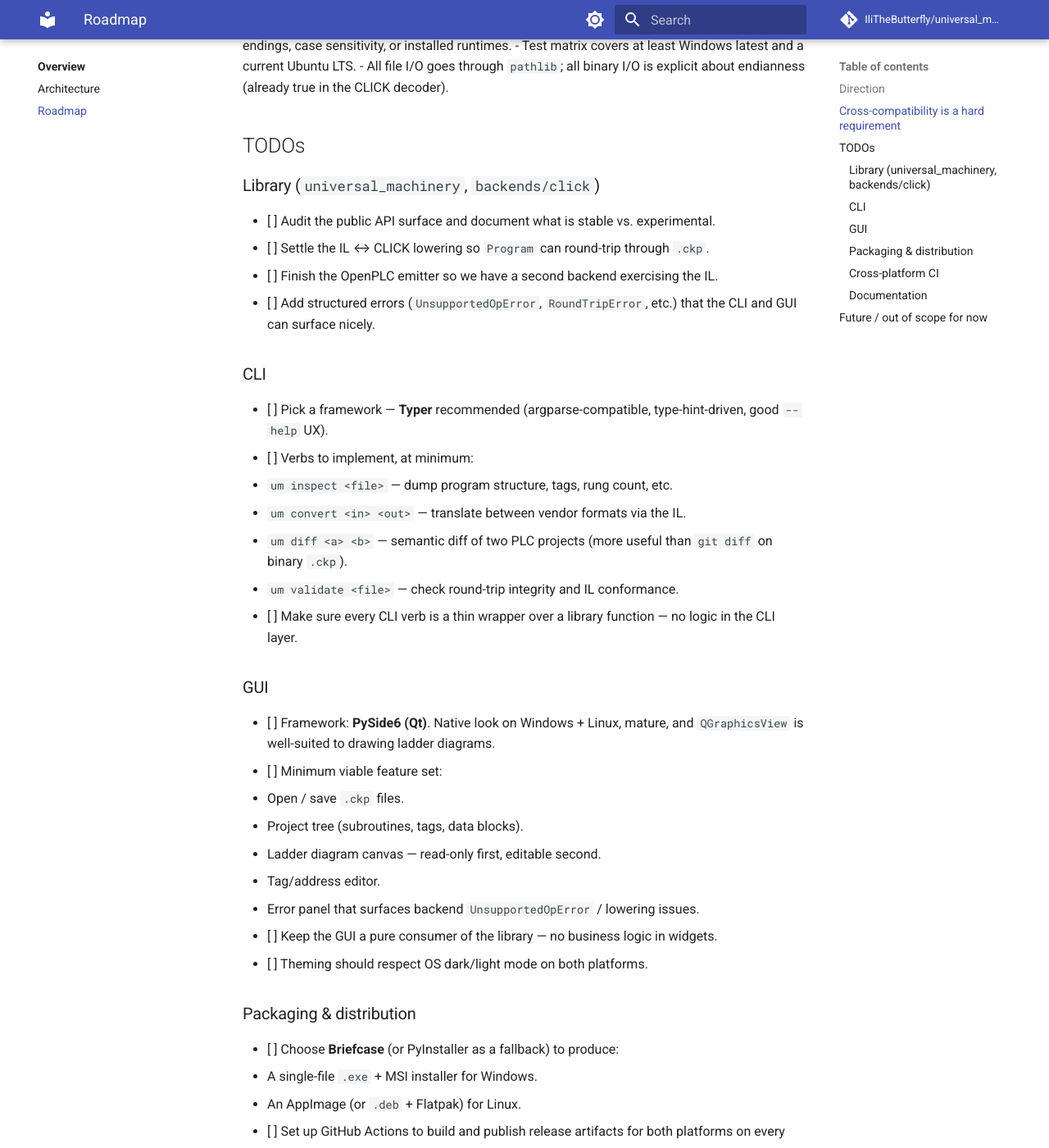
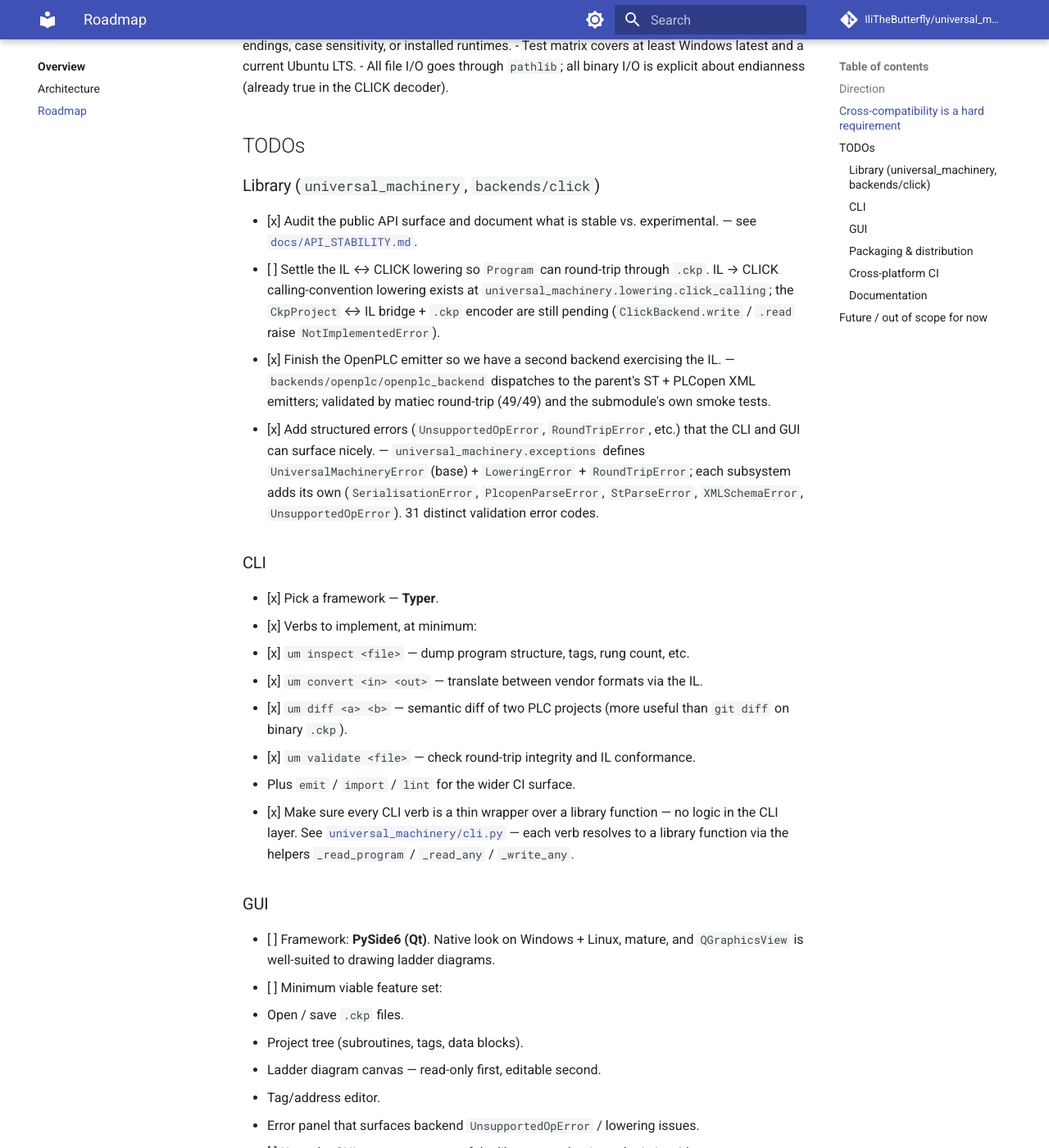
Before and after one commit to IliTheButterfly/universal_machinery, an MkDocs documentation site: the page built from docs/ROADMAP.md, in a window 1280 px wide and 1400 px high, scrolled down 965 px. Shown: the whole window at 82% size. Built offline with MkDocs 1.6.1 and Material for MkDocs 9.7.7, drawn with Linux system fonts in a browser that asks for light colours; comment, search, counter and statistics services are not loaded; some of the changed text lies outside the part shown.

Commit message:
docs: check off roadmap items already shipped
Audited docs/ROADMAP.md against the live tree and ticked the
items that are actually done, with evidence pointers:

Library:
- API surface audit -> docs/API_STABILITY.md
- OpenPLC emitter -> backends/openplc (validated by matiec 49/49)
- Structured errors -> universal_machinery/exceptions.py + 31
  validation codes

CLI:
- Typer framework + all four headline verbs (inspect / convert /
  diff / validate), plus emit / import / lint
- Thin-wrapper contract: every verb resolves to a library
  function via the cli.py helpers

Documentation:
- CLI reference (docs/api/cli.md, mkdocstrings)
- Library API reference (mkdocs Material + mkdocstrings under
  docs/api/, builds with mkdocs --strict)
- Per-backend capability matrix (CONFORMANCE_TEST_PLAN.md
  "Reference-compiler acceptance matrix" + IEC_CONFORMANCE.md
  rows)

Still pending:
- IL ↔ CLICK lowering: IL → CLICK lowering exists; CkpProject
  ↔ IL bridge + .ckp encoder are the remaining halves
  (ClickBackend.write / .read raise NotImplementedError).
- GUI (PySide6) + packaging + cross-platform CI matrix +
  GUI user guide.

Co-Authored-By: Claude Opus 4.7 <noreply@anthropic.com>
Signed-off-by: iliana <iliana@local>

```diff
--- a/docs/ROADMAP.md
+++ b/docs/ROADMAP.md
@@ -30,19 +30,20 @@ Concretely this means:
 ## TODOs
 
 ### Library (`universal_machinery`, `backends/click`)
-- [ ] Audit the public API surface and document what is stable vs. experimental.
-- [ ] Settle the IL ↔ CLICK lowering so `Program` can round-trip through `.ckp`.
-- [ ] Finish the OpenPLC emitter so we have a second backend exercising the IL.
-- [ ] Add structured errors (`UnsupportedOpError`, `RoundTripError`, etc.) that the CLI and GUI can surface nicely.
+- [x] Audit the public API surface and document what is stable vs. experimental. — see [`docs/API_STABILITY.md`](API_STABILITY.md).
+- [ ] Settle the IL ↔ CLICK lowering so `Program` can round-trip through `.ckp`.  IL → CLICK calling-convention lowering exists at `universal_machinery.lowering.click_calling`; the `CkpProject` ↔ IL bridge + `.ckp` encoder are still pending (`ClickBackend.write` / `.read` raise `NotImplementedError`).
+- [x] Finish the OpenPLC emitter so we have a second backend exercising the IL. — `backends/openplc/openplc_backend` dispatches to the parent's ST + PLCopen XML emitters; validated by matiec round-trip (49/49) and the submodule's own smoke tests.
+- [x] Add structured errors (`UnsupportedOpError`, `RoundTripError`, etc.) that the CLI and GUI can surface nicely. — `universal_machinery.exceptions` defines `UniversalMachineryError` (base) + `LoweringError` + `RoundTripError`; each subsystem adds its own (`SerialisationError`, `PlcopenParseError`, `StParseError`, `XMLSchemaError`, `UnsupportedOpError`).  31 distinct validation error codes.
 
 ### CLI
-- [ ] Pick a framework — **Typer** recommended (argparse-compatible, type-hint-driven, good `--help` UX).
-- [ ] Verbs to implement, at minimum:
-  - `um inspect <file>` — dump program structure, tags, rung count, etc.
-  - `um convert <in> <out>` — translate between vendor formats via the IL.
-  - `um diff <a> <b>` — semantic diff of two PLC projects (more useful than `git diff` on binary `.ckp`).
-  - `um validate <file>` — check round-trip integrity and IL conformance.
-- [ ] Make sure every CLI verb is a thin wrapper over a library function — no logic in the CLI layer.
+- [x] Pick a framework — **Typer**.
+- [x] Verbs to implement, at minimum:
+  - [x] `um inspect <file>` — dump program structure, tags, rung count, etc.
+  - [x] `um convert <in> <out>` — translate between vendor formats via the IL.
+  - [x] `um diff <a> <b>` — semantic diff of two PLC projects (more useful than `git diff` on binary `.ckp`).
+  - [x] `um validate <file>` — check round-trip integrity and IL conformance.
+  - Plus `emit` / `import` / `lint` for the wider CI surface.
+- [x] Make sure every CLI verb is a thin wrapper over a library function — no logic in the CLI layer.  See [`universal_machinery/cli.py`](https://github.com/IliTheButterfly/universal_machinery/blob/main/universal_machinery/cli.py) — each verb resolves to a library function via the helpers `_read_program` / `_read_any` / `_write_any`.
 
 ### GUI
 - [ ] Framework: **PySide6 (Qt)**. Native look on Windows + Linux, mature, and `QGraphicsView` is well-suited to drawing ladder diagrams.
@@ -70,9 +71,9 @@ Concretely this means:
 
 ### Documentation
 - [ ] User guide for the GUI (screenshots from both Windows and Linux).
-- [ ] CLI reference generated from Typer.
-- [ ] Library API reference (Sphinx or mkdocs — pick one).
-- [ ] Per-backend capability matrix so users know what round-trips cleanly.
+- [x] CLI reference. — [`docs/api/cli.md`](api/cli.md) lists every verb and pulls docstrings via mkdocstrings.
+- [x] Library API reference (Sphinx or mkdocs — pick one).  Chose mkdocs Material + mkdocstrings; modules under [`docs/api/`](api/) auto-generate the reference from source docstrings.  The site builds with `mkdocs --strict`.
+- [x] Per-backend capability matrix so users know what round-trips cleanly. — [`docs/CONFORMANCE_TEST_PLAN.md`](CONFORMANCE_TEST_PLAN.md#reference-compiler-acceptance-matrix) "Reference-compiler acceptance matrix" plus the IEC §-by-§ status rows in [`docs/IEC_CONFORMANCE.md`](IEC_CONFORMANCE.md).
 
 ## Future / out of scope for now
 
```
